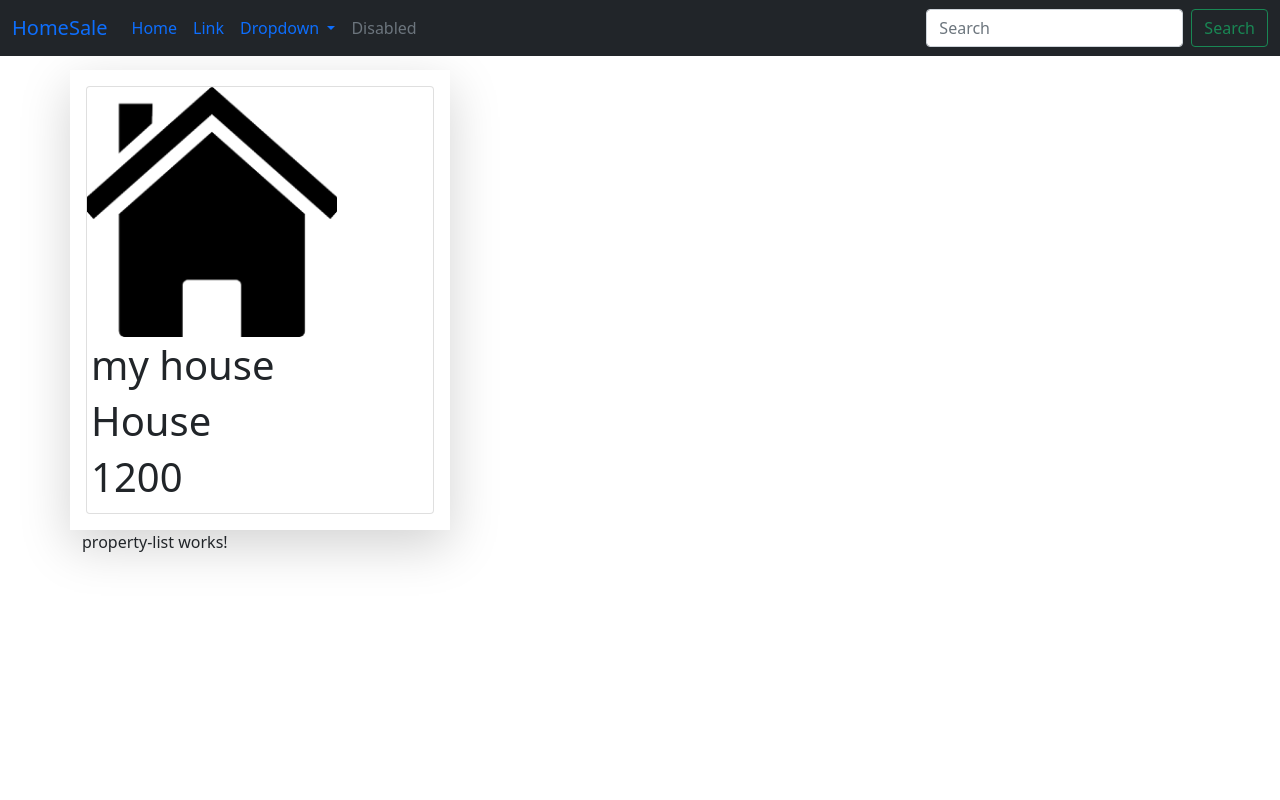
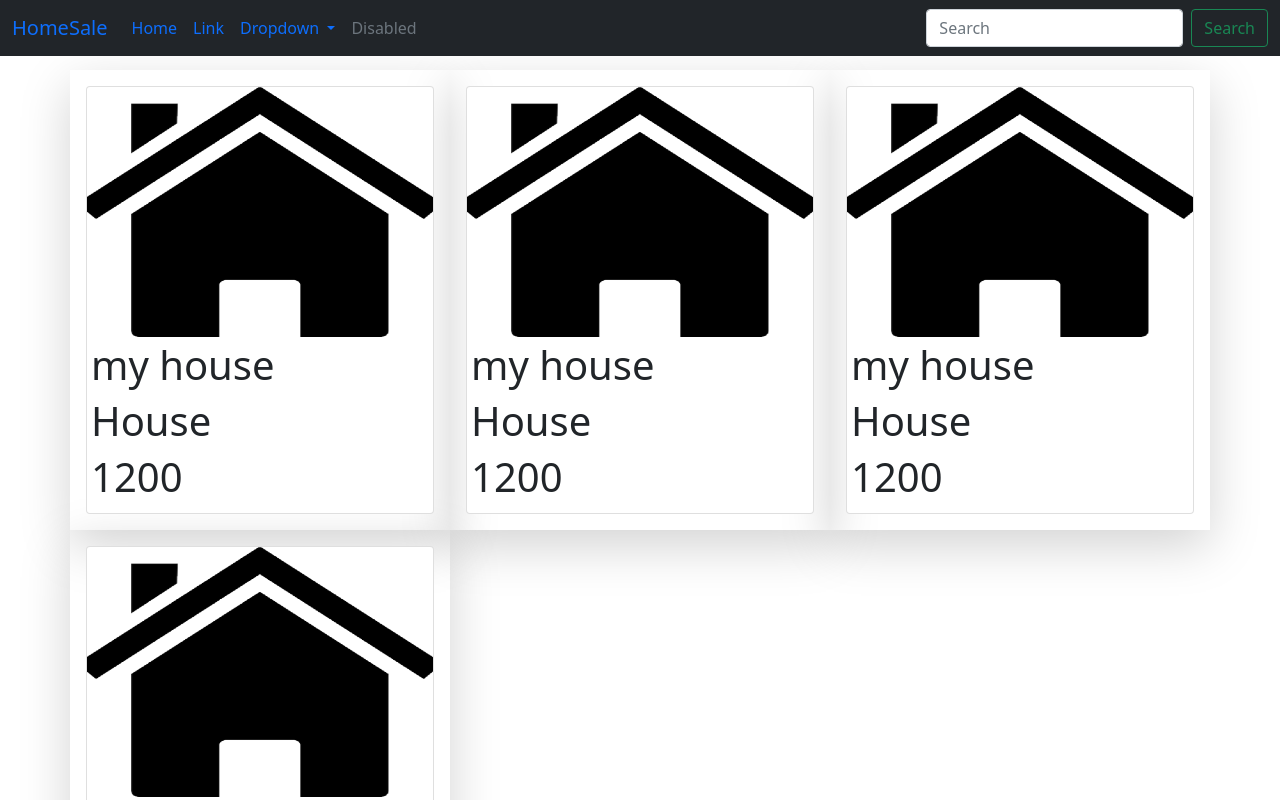
Before and after one commit to rKiselyk/HomeSale, an Angular app in the folder FE/: page / in a window 1280 px wide. Shown: the top 800 px of the page. Built offline with nearby package versions, Linux system fonts and the light colour scheme.

Commit message:
add font and base layout for card

```diff
--- a/FE/src/app/app.component.html
+++ b/FE/src/app/app.component.html
@@ -1,7 +1,6 @@
 <app-nav-bar></app-nav-bar>
 
 <div class="container" style="margin-top: 70px;">
-  <app-property-card></app-property-card>
   <app-property-list></app-property-list>
 </div>
 
--- a/FE/src/app/property/property-card/property-card.component.css
+++ b/FE/src/app/property/property-card/property-card.component.css
@@ -1,4 +1,39 @@
-.property-image {
+.card-image-wrapper {
+  overflow: hidden;
+  position: relative;
+}
+
+.card-image-wrapper:hover .member-icons {
+  bottom: 0;
+  opacity: 1;
+}
+
+.card img {
   height: 250px;
-  width: 250px;
+
+  transform: scale(1, 1);
+  transition-duration: 500ms;
+  transition-timing-function: ease-out;
 }
+
+.card:hover img {
+  height: 250px;
+  opacity: .5;
+
+  transform: scale(1.2, 1.2);
+  transition-duration: 500ms;
+  transition-timing-function: ease-out;
+}
+
+.member-icons {
+  position: absolute;
+  bottom: -30%;
+  left: 0;
+  right: 0;
+  margin-left: auto;
+  margin-right: auto;
+}
+
+.animate {
+  transition: all 0.3s ease-in-out;
+}
--- a/FE/src/app/property/property-card/property-card.component.html
+++ b/FE/src/app/property/property-card/property-card.component.html
@@ -1,12 +1,18 @@
-<div class="row">
-  <div class="shadow-lg col-sm-4 p-3">
-    <div class="card">
-      <img class="property-image" src="assets\images\house_default.png">
-      <div class="card-body p-1">
-        <h1>{{property.name}}</h1>
-        <h1>{{property.type}}</h1>
-        <h1>{{property.price}}</h1>
-      </div>
-    </div>
+<div class="card">
+  <div class="card-image-wrapper">
+    <img class="card-img-top" src="assets\images\house_default.png">
+    <ul class="list-inline text-center member-icons animate">
+      <li class="list-inline-item">
+        <button class="btn btn-primary"><i class="fa-solid fa-pen-to-square"></i></button>
+      </li>
+      <li class="list-inline-item">
+        <button class="btn btn-primary"><i class="fa-regular fa-address-book"></i></button>
+      </li>
+    </ul>
+  </div>
+  <div class="card-body p-1">
+    <h1>{{property.name}}</h1>
+    <h1>{{property.type}}</h1>
+    <h1>{{property.price}}</h1>
   </div>
 </div>
--- a/FE/src/app/property/property-card/property-card.component.ts
+++ b/FE/src/app/property/property-card/property-card.component.ts
@@ -1,4 +1,4 @@
-import { Component, OnInit } from '@angular/core';
+import { Component, Input, OnInit } from '@angular/core';
 
 @Component({
   selector: 'app-property-card',
@@ -6,12 +6,7 @@
   styleUrls: ['./property-card.component.css']
 })
 export class PropertyCardComponent implements OnInit {
-  property: any = {
-    id: 1,
-    type: "House",
-    price: 1200,
-    name: "my house"
-  };
+  @Input() property: any;
 
   constructor() { }
 
--- a/FE/src/app/property/property-list/property-list.component.html
+++ b/FE/src/app/property/property-list/property-list.component.html
@@ -1,3 +1,7 @@
-<p>
-  property-list works!
-</p>
+<div class="row">
+  <div *ngFor="let property of properties" class="shadow-lg col-sm-4 p-3">
+    <app-property-card
+      [property]="property"
+    ></app-property-card>
+  </div>
+</div>
--- a/FE/src/app/property/property-list/property-list.component.ts
+++ b/FE/src/app/property/property-list/property-list.component.ts
@@ -6,6 +6,32 @@
   styleUrls: ['./property-list.component.css']
 })
 export class PropertyListComponent implements OnInit {
+  properties: any[] = [
+    {
+      id: 1,
+      type: "House",
+      price: 1200,
+      name: "my house"
+    },
+    {
+      id: 2,
+      type: "House",
+      price: 1200,
+      name: "my house"
+    },
+    {
+      id: 3,
+      type: "House",
+      price: 1200,
+      name: "my house"
+    },
+    {
+      id: 3,
+      type: "House",
+      price: 1200,
+      name: "my house"
+    },
+  ];
 
   constructor() { }
 
--- a/FE/src/index.html
+++ b/FE/src/index.html
@@ -1,6 +1,7 @@
 <!doctype html>
 <html lang="en">
 <head>
+  <script src="https://kit.fontawesome.com/2db9da467c.js" crossorigin="anonymous"></script>
   <meta charset="utf-8">
   <title>HomeSale</title>
   <base href="/">
```
